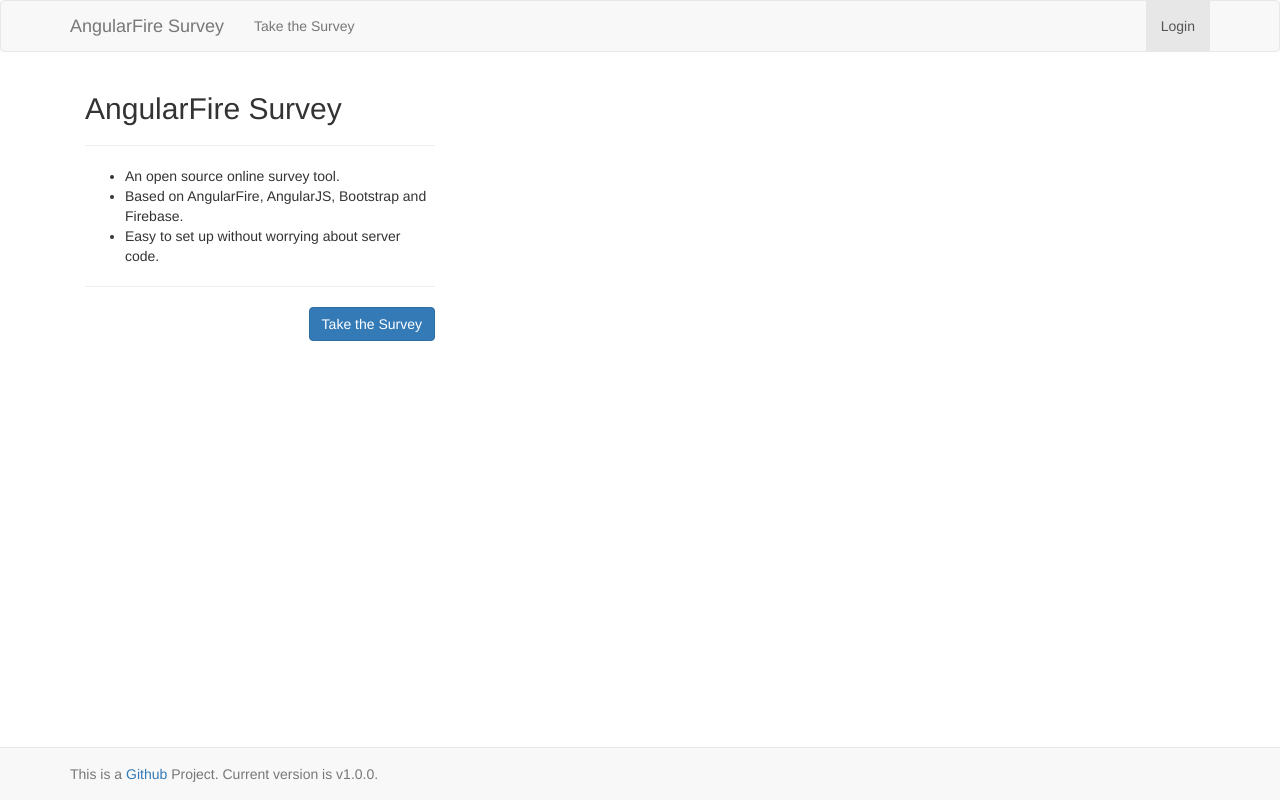
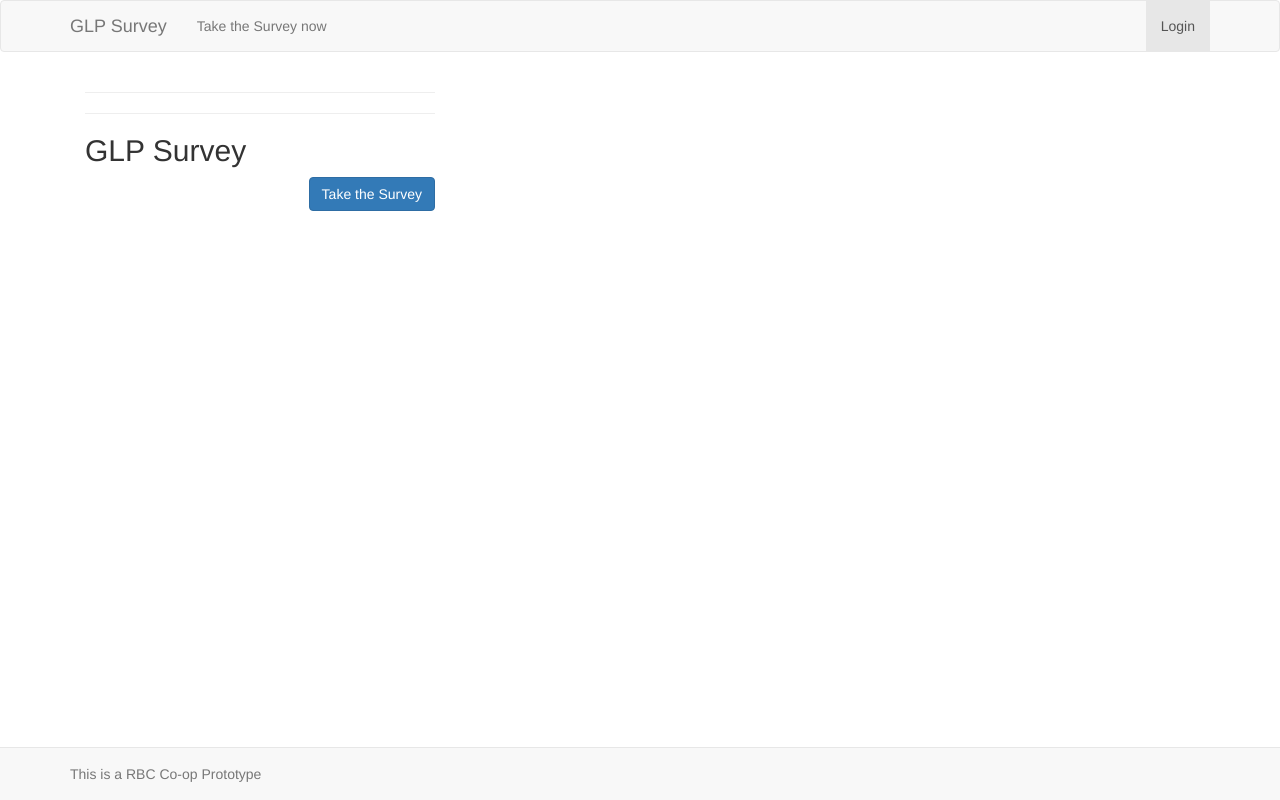
Before and after one commit to aperdec/GLP, a plain HTML site: page app/index.html at #/survey in a window 1280 px wide. Drawn offline with Linux system fonts and the light colour scheme.

Commit message:
Pushed README / misc changes

```diff
--- a/app/index.html
+++ b/app/index.html
@@ -2,7 +2,7 @@
 <html lang="en" ng-app="myApp">
 <head>
     <meta charset="utf-8">
-    <title>AngularFire Survey</title>
+    <title>GLP Survey</title>
     <link rel="stylesheet" type="text/css" href="css/main.css"/>
     <!-- bootstrap 3.3.4 -->
     <link rel="stylesheet" type="text/css" href="lib/bootstrap/css/bootstrap.min.css"/>
@@ -25,12 +25,12 @@
                     <span class="icon-bar"></span>
                     <span class="icon-bar"></span>
                 </button>
-                <a class="navbar-brand" href="#/">AngularFire Survey</a>
+                <a class="navbar-brand" href="#/">GLP Survey</a>
             </div>
 
             <div class="collapse navbar-collapse navbar-ex1-collapse">
                 <ul class="nav navbar-nav">
-                    <li><a href="#/survey">Take the Survey</a></li>
+                    <li><a href="#/survey">Take the Survey now</a></li>
                     <li ng-show="authData"><a href="#/result">Survey Result</a></li>
                 </ul>
                 <ul class="nav navbar-nav navbar-right">
@@ -48,8 +48,7 @@
 
     <div class="navbar navbar-default navbar-fixed-bottom">
         <div class="container">
-            <p class="text-muted credit">This is a <a href="http://github.com/cdeng/angularFire-survey" title="Github project" target="_blank">
-                    Github</a> Project.  {{ 'Current version is v%VERSION%.' | interpolate }}</p>
+            <p class="text-muted credit">This is a RBC Co-op Prototype</p>
         </div>
     </div>
 
--- a/app/partials/survey.html
+++ b/app/partials/survey.html
@@ -1,16 +1,8 @@
 
 <div class="col-md-4">
-    <h2>AngularFire Survey</h2>
-
     <hr>
-
-    <ul>
-        <li>An open source online survey tool.</li>
-        <li>Based on AngularFire, AngularJS, Bootstrap and Firebase.</li>
-        <li>Easy to set up without worrying about server code.</li>
-    </ul>
-
     <hr>
+    <h2>GLP Survey</h2>
 
     <button type="button" class="btn btn-primary pull-right" ng-click="takeSurvey()" ng-hide="successInfo">Take the Survey</button>
 
```
Also changed, not shown: README.md.
